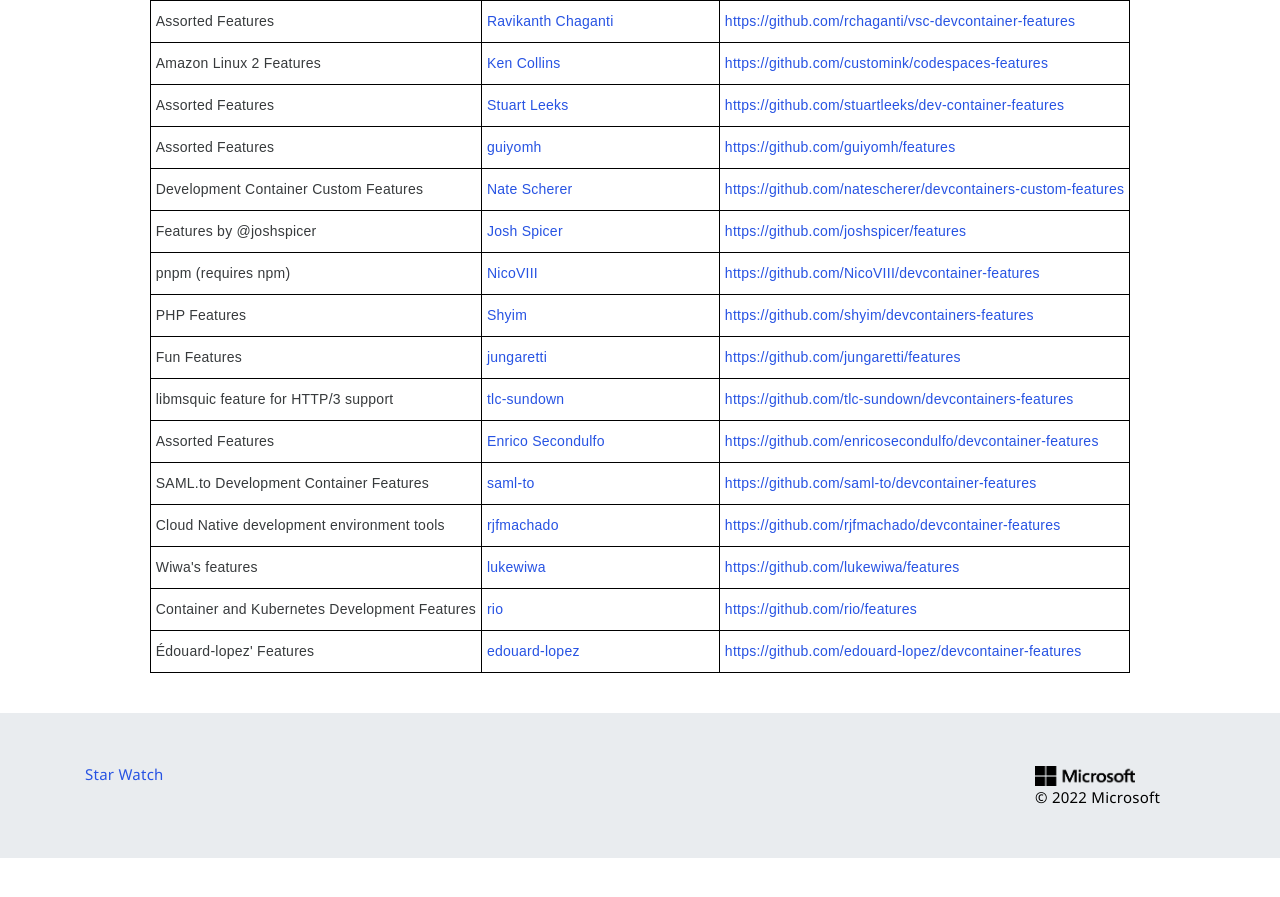
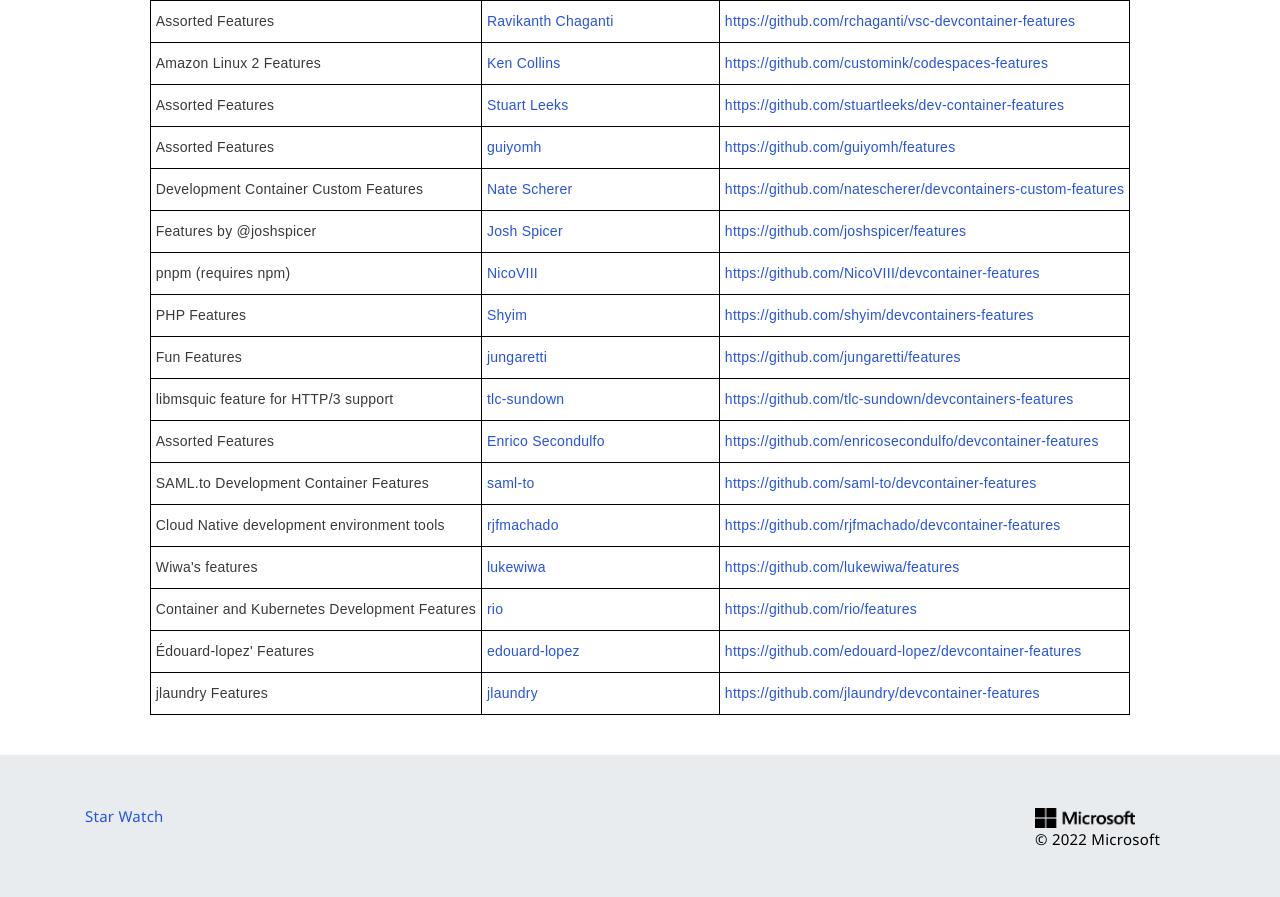
Before and after one commit to devcontainers/devcontainers.github.io, a Jekyll site: the page built from collections.html, in a window 1280 px wide and 900 px high, scrolled down 796 px. Shown: the top 897 px of the window. Built offline with Jekyll 4.4.1, drawn with Linux system fonts in a browser that asks for light colours; nearby versions of some CDN libraries; comment, search, counter and statistics services are not loaded; before the commit the page ends 1654 px from its top, so only the background shows below that.

Commit message:
Update collection-index.yml

```diff
--- a/_data/collection-index.yml
+++ b/_data/collection-index.yml
@@ -133,3 +133,8 @@
   contact: https://github.com/edouard-lopez/devcontainer-features/issues
   repository: https://github.com/edouard-lopez/devcontainer-features
   ociReference: ghcr.io/edouard-lopez/devcontainer-features
+- name: jlaundry Features
+  maintainer: jlaundry
+  contact: https://github.com/jlaundry/devcontainer-features/issues
+  repository: https://github.com/jlaundry/devcontainer-features
+  ociReference: ghcr.io/jlaundry/devcontainer-features
```
